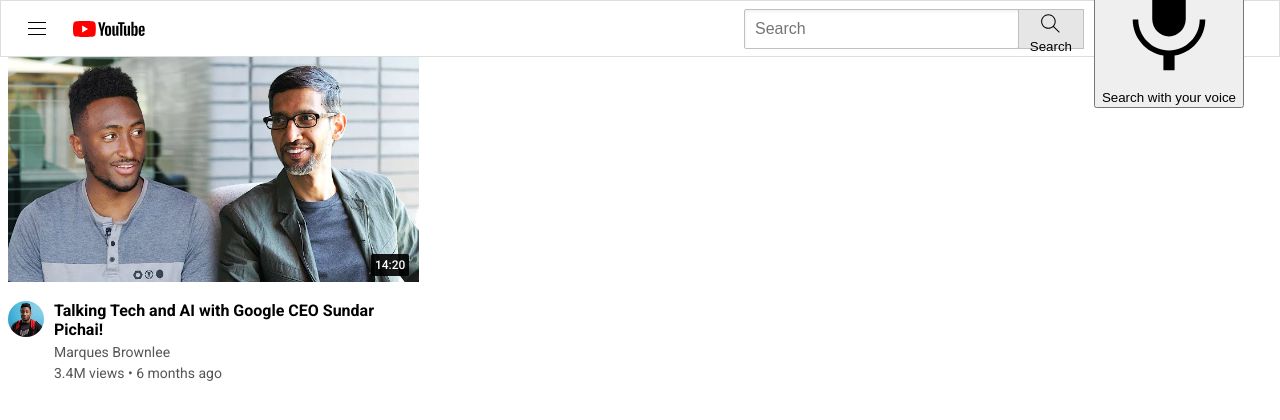
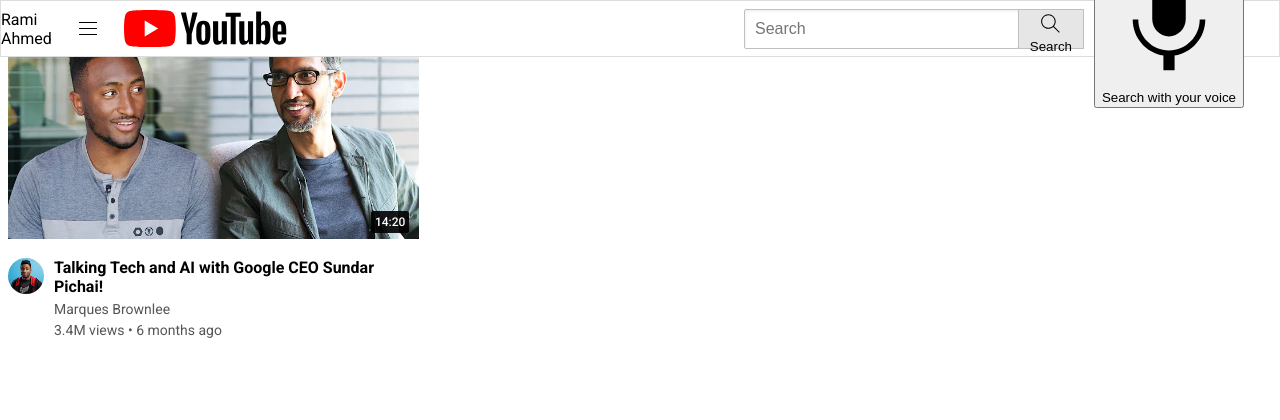
Before and after one commit to rami15500/rami-first-website, a plain HTML site: page index.html in a window 1280 px wide. Drawn offline with Linux system fonts and the light colour scheme.

Commit message:
Update index.html

```diff
--- a/index.html
+++ b/index.html
@@ -10,9 +10,9 @@
   <link rel="stylesheet" href="styles/video.css">
   <link rel="stylesheet" href="styles/sidebar.css">
 </head>
-<p>Rami</p>
 <div class="header">
   <div class="left-section">
+    <p>Rami Ahmed</p>
     <img class="hamburger-menu" src="icons/hamburger-menu.svg">
     <img class="youtube-logo" src="icons/youtube-logo.svg">
   </div>
```
